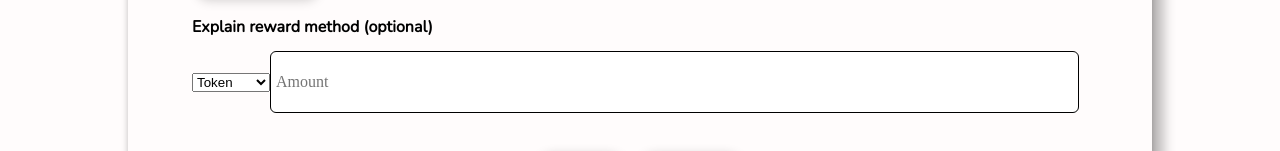
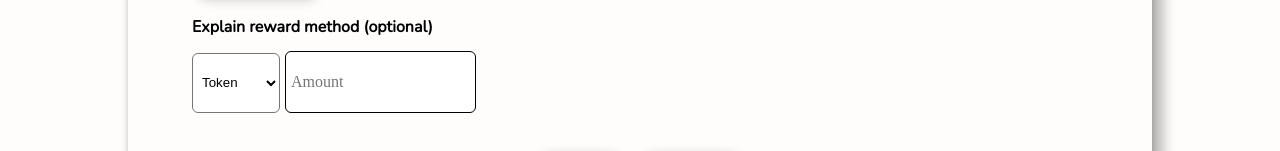
Before and after one commit to 4gnle/Coopefy, a React (Create React App) app in the folder client/: page /create-project in a window 1280 px wide. Both pictures are taken after a click on the button "Continue". Shown: the part 327-478 px from the top of the page. Built offline with nearby package versions, Linux system fonts and the light colour scheme; no server answers.

Commit message:
Building CreateProject Component 17

```diff
--- a/client/src/components/Projects/CreateProject/CreateProject.css
+++ b/client/src/components/Projects/CreateProject/CreateProject.css
@@ -59,6 +59,19 @@
   padding: 5px;
 }
 
+.cp-input-section > select {
+  background-color: white;
+  border-radius: 6px;
+  height: 60px;
+  padding: 5px;
+  margin-right: 5px;
+}
+
+.cp-input-section .input-amount {
+  width: 20%;
+  font-size: 1rem;
+}
+
 .cp-input-section > textarea {
   resize: vertical;
   border-radius: 6px;
--- a/client/src/components/Projects/CreateProject/DetailsSection.js
+++ b/client/src/components/Projects/CreateProject/DetailsSection.js
@@ -81,6 +81,7 @@ const DetailsSection = ({goToBasics, goToSummary, projectData}) => {
           </select>
 
           <input
+            className='input-amount'
             placeholder='Amount'
           />
 
--- a/client/src/components/Projects/CreateProject/SummarySection.js
+++ b/client/src/components/Projects/CreateProject/SummarySection.js
@@ -16,9 +16,10 @@ const SummarySection = ({projectData, goToDetails}) => {
   } = projectData;
 
   return (
-    <div>
+    <>
+      <div className='cp-button-section'>
 
-    <div className='cp-button-section'>
+
         <Button
           onClick={goToDetails}
           className="bad"
@@ -27,7 +28,7 @@ const SummarySection = ({projectData, goToDetails}) => {
           type='submit'
         >Create Project</Button>
       </div>
-    </div>
+    </>
   )
 }
 
```
Lines whose indentation alone changed are shown as unchanged.
